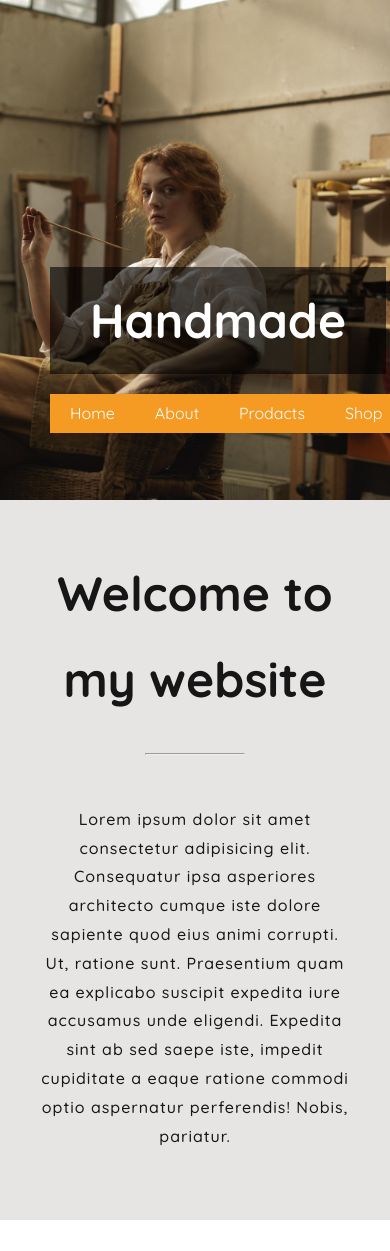
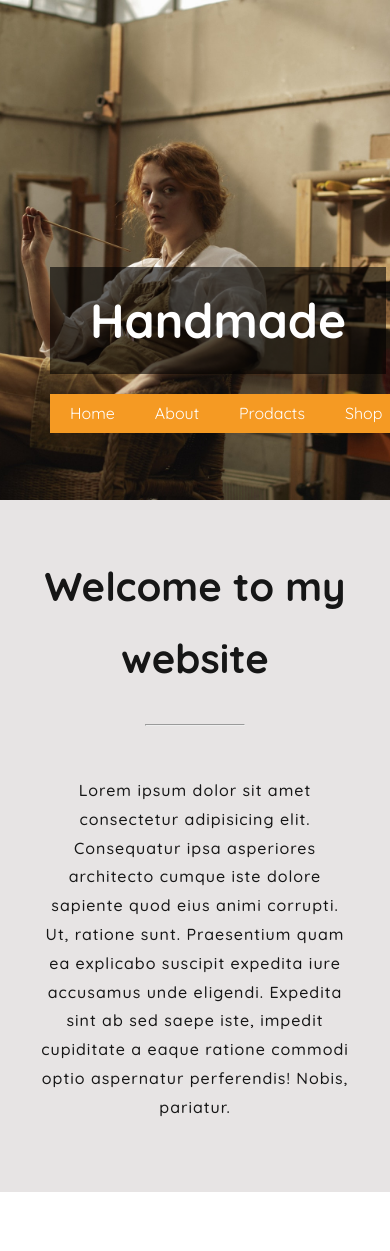
Before and after one commit to omicic/2-handmade, a PHP site: page / in a window 390 px wide; the page is wider, and only the part inside the window is pictured. Shown: the top 1251 px of that part. Run offline with PHP 8.4, Linux system fonts and the light colour scheme; some libraries are stand-ins or nearby versions.

Commit message:
responsive-smanjen h2

```diff
--- a/style.css
+++ b/style.css
@@ -173,6 +173,12 @@ img {
   font-size: 3rem;
 }
 
+@media (max-width: 766px) {
+  .welcome .container h2 {
+    font-size: 2.5rem;
+  }
+}
+
 /***whatcanIdo***/
 .whatcanIdo .container, .myworks .container {
   text-align: center;
--- a/style.scss
+++ b/style.scss
@@ -165,6 +165,9 @@ img {
 
         h2 {
             font-size: 3rem;
+            @media(max-width:766px){
+                font-size: 2.5rem;
+            }
         }
     }
 }
```
Also changed, not shown: 1 other file.
